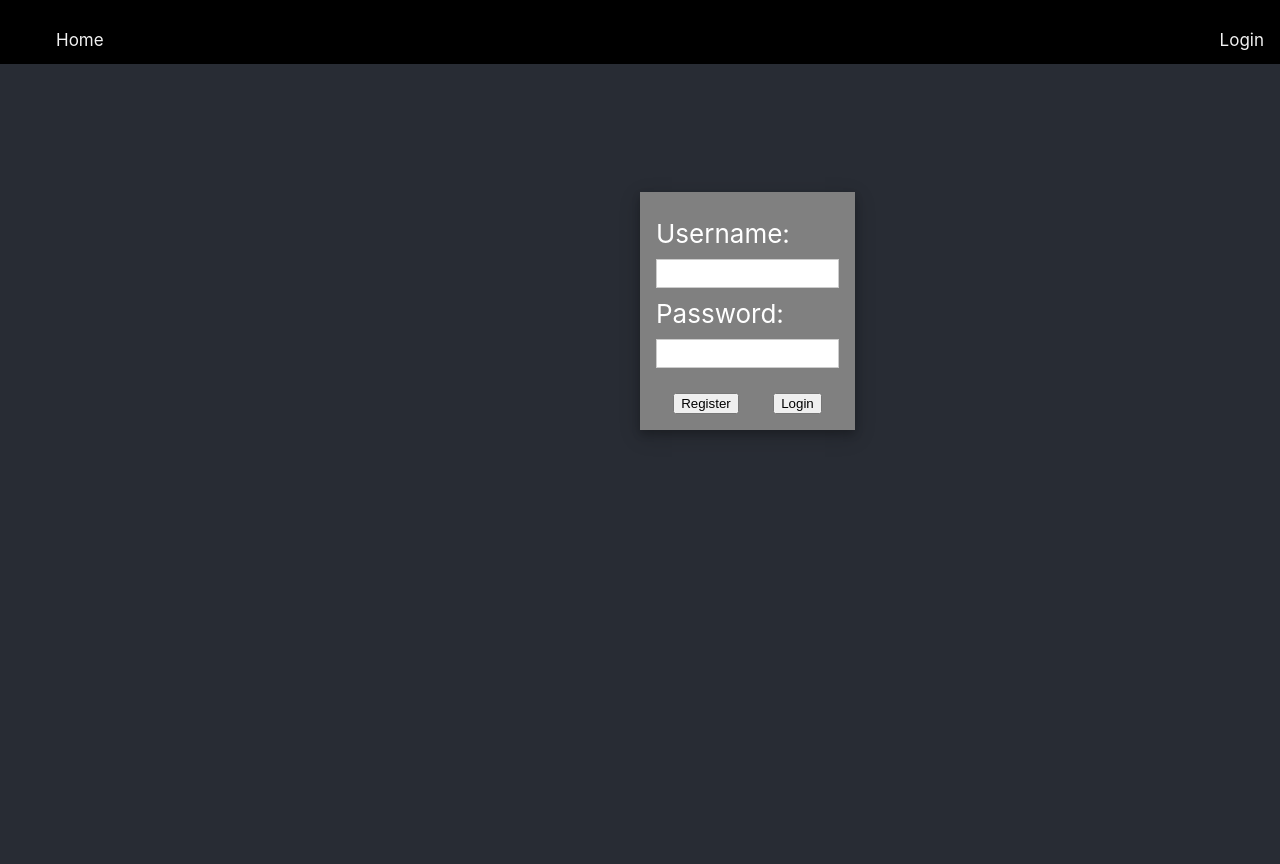
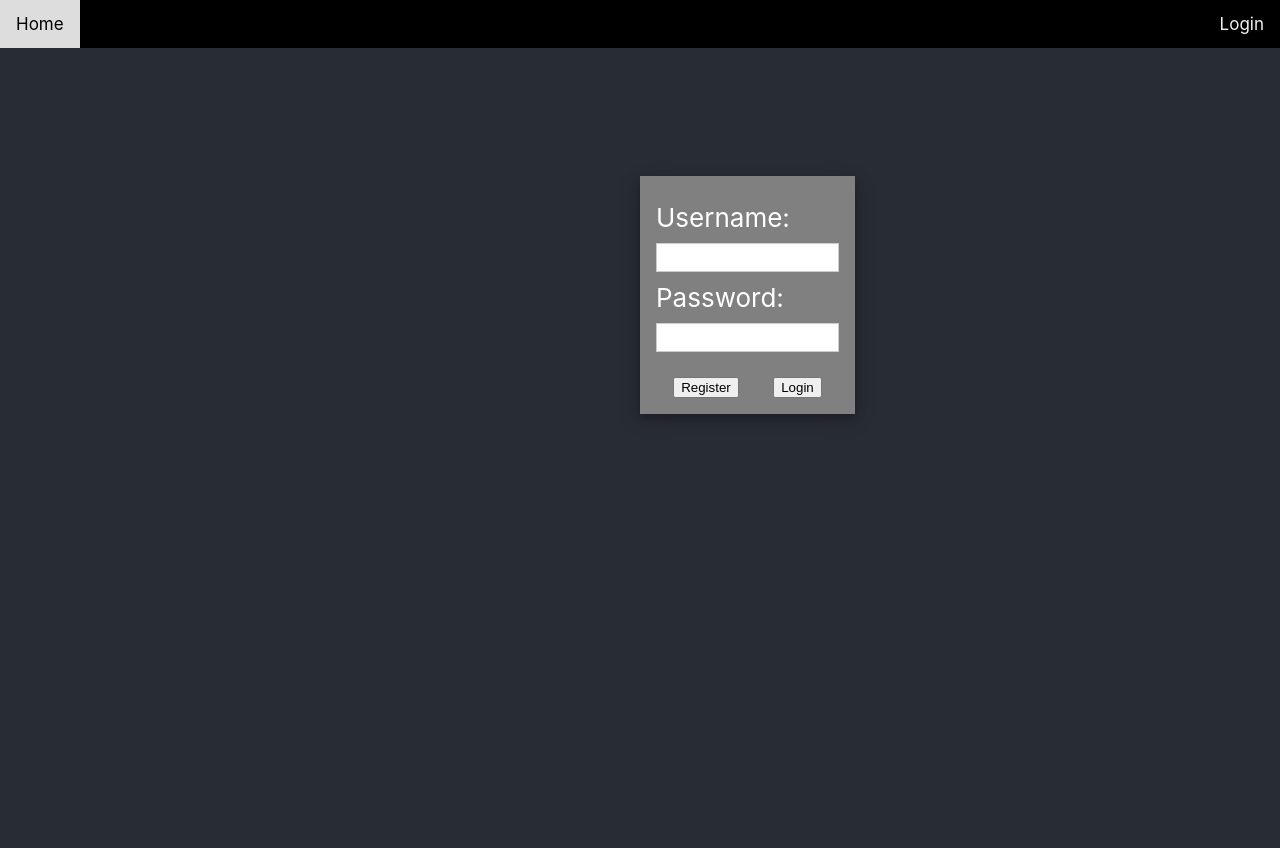
Before and after one commit to TheSamsai/wasm-actions, a React (Create React App) app in the folder frontend/: page /login in a window 1280 px wide. Built offline with nearby package versions, Linux system fonts and the light colour scheme.

Commit message:
Create a logout button, plan future features

```diff
--- a/frontend/src/App.css
+++ b/frontend/src/App.css
@@ -42,6 +42,8 @@
 .topnav {
   background-color: black;
   overflow: hidden;
+  display: flex;
+  flex-direction: row;
 }
 
 /* Style the links inside the navigation bar */
--- a/frontend/src/App.jsx
+++ b/frontend/src/App.jsx
@@ -28,7 +28,7 @@ function App() {
   return (
     <div className="App">
       <Router>
-        <Nav user={user} />
+        <Nav user={user} setUser={setUser}/>
         <header className="App-header">
           <Routes>
             <Route path="/login" element={<Login setUser={setUser} />} />
--- a/frontend/src/components/Nav.jsx
+++ b/frontend/src/components/Nav.jsx
@@ -3,16 +3,32 @@ import {
     Link
 } from 'react-router-dom'
 
+import {
+  delete_user
+} from '../services/user'
+
 const Nav = (props) => {
+
+  const { user, setUser } = props
+
+  const logout = () => {
+    delete_user()
+    setUser(false);
+  }
+
   return (
     <nav class="topnav">
-          <ul>
       <Link to="/">Home</Link>
 
-            <Link to="/login" style={{"float": "right"}}>
-              { props.user ? props.user.username : "Login"}
+      <div style={{"margin-left": "auto"}}>
+        <Link to="/login" >
+          { user ? user.username : "Login"}
         </Link>
-          </ul>
+
+        <div style={{"float": "right"}}>
+          { user ? (<div><button onClick={logout}>Logout</button></div>) : (<div></div>)}
+        </div>
+      </div>
     </nav>
   )
 }
--- a/frontend/src/services/user.js
+++ b/frontend/src/services/user.js
@@ -47,5 +47,6 @@ export {
   register_user,
   login_user,
   save_user,
-  get_user
+  get_user,
+  delete_user
 }
```
Also changed, not shown: 1 other file (tests, documents, lock files or other folders). Lines whose indentation alone changed are shown as unchanged.
